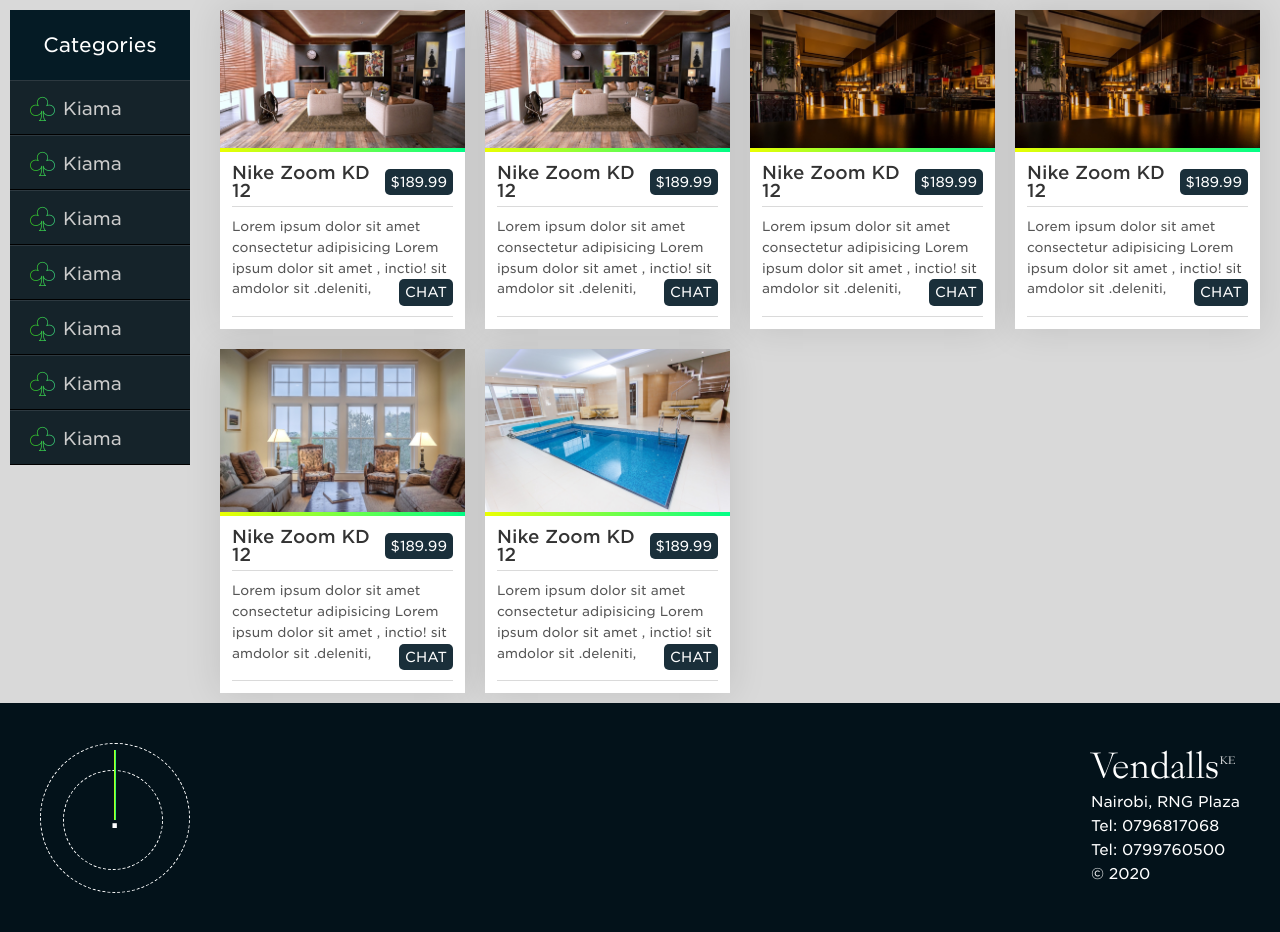
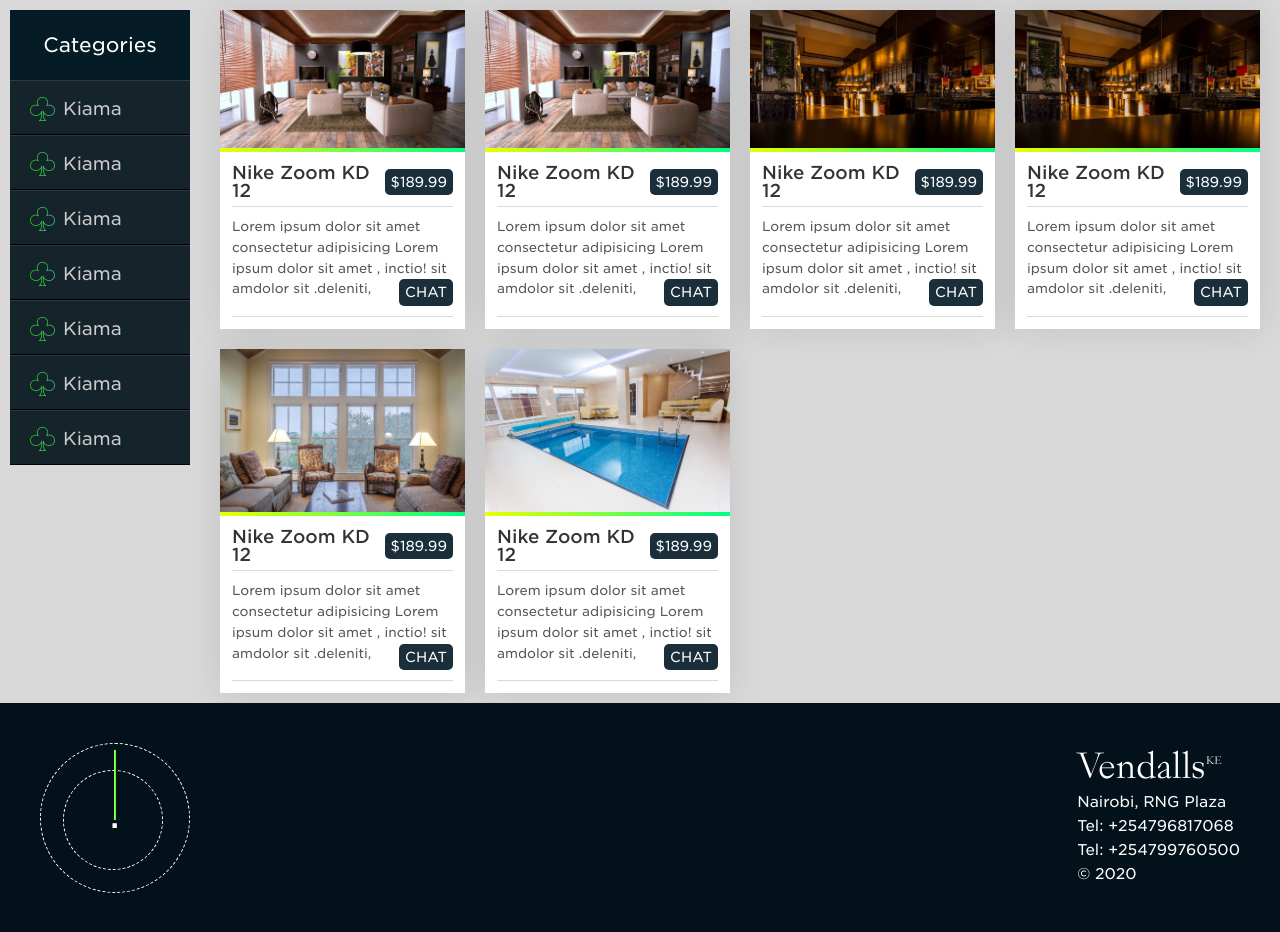
Before and after one commit to davidkiama/Barebones, a website: page index.html in a window 1280 px wide. Shown: the part 80-1012 px from the top of the page. Drawn offline with Linux system fonts and the light colour scheme; files whose address does not match are found by name.

Commit message:
Update index.html

```diff
--- a/index.html
+++ b/index.html
@@ -217,8 +217,8 @@
 
           <p class="footer__address">Nairobi, RNG Plaza</p>
           <p class="footer__tel">
-            <span>Tel: 0796817068</span>
-            <span>Tel: 0799760500</span>
+            <span>Tel: +254796817068</span>
+            <span>Tel: +254799760500</span>
           </p>
           <p class="footer__copyright">&copy; 2020</p>
         </div>
```
